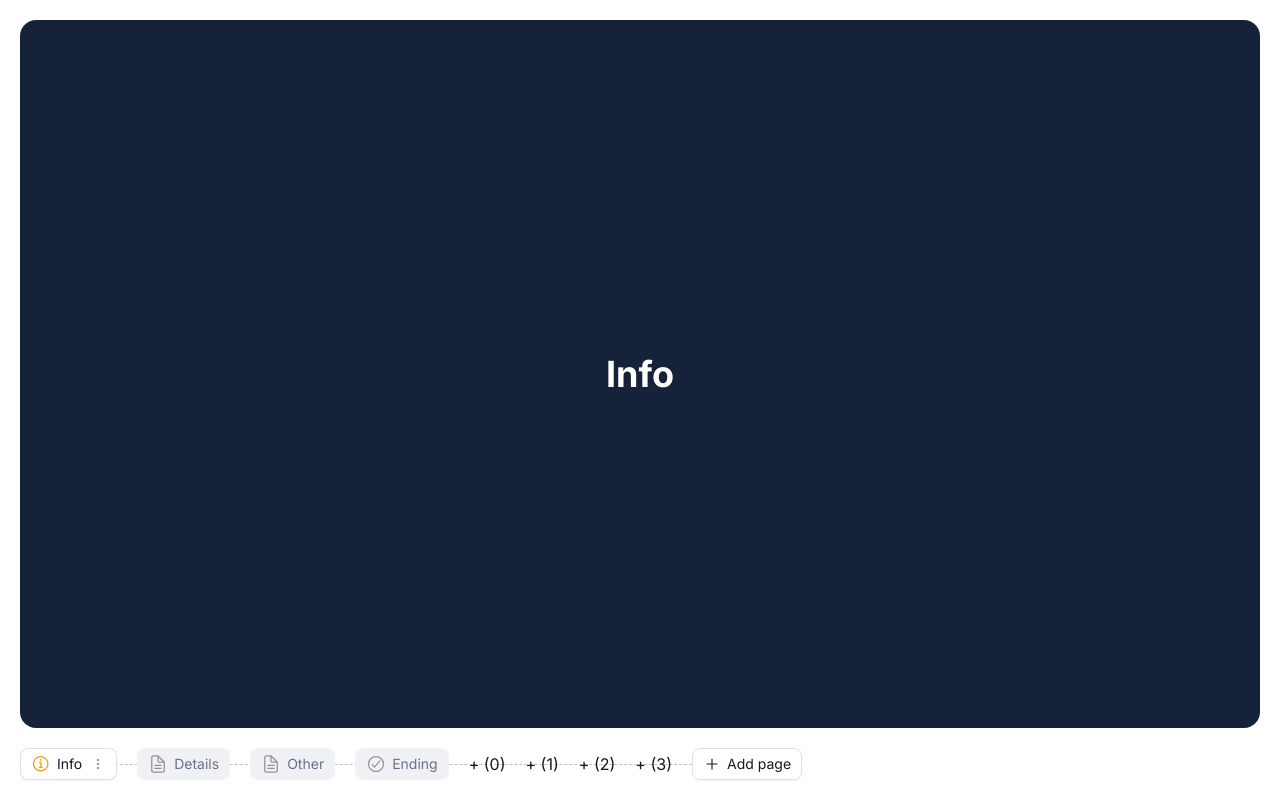
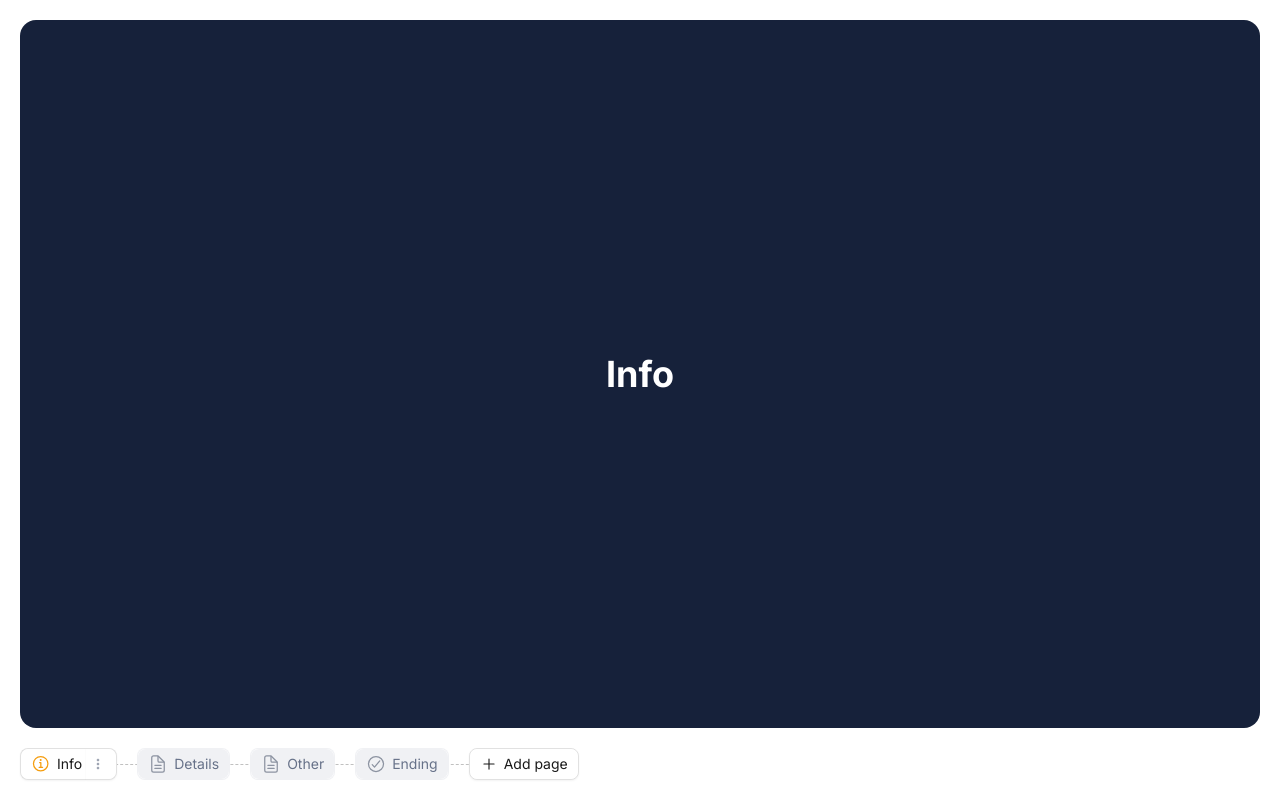
Before and after one commit to ignacioguerra/fillout-assessment, a React (Vite) app: page / in a window 1280 px wide. Built offline with nearby package versions, Linux system fonts and the light colour scheme.

Commit message:
Add after button

```diff
--- a/src/App.tsx
+++ b/src/App.tsx
@@ -45,7 +45,7 @@ function App() {
     setPageList(prevList => {
       if (index !== undefined) {
         const newList = [...prevList];
-        newList.splice(index, 0, newPage);
+        newList.splice(index+1, 0, newPage);
         return newList;
       } else {
         return [...prevList, newPage];
--- a/src/components/PageNavigation.tsx
+++ b/src/components/PageNavigation.tsx
@@ -26,6 +26,11 @@ function PageNavigation(
     onPageSelected?.(pageId)
   }
 
+  const handleAddAfter = (pageId: string) => {
+    const index = pageList.findIndex(page => page.id === pageId);
+    onAddPage?.(index)
+  }
+
   const handleAddPageButtonClick = () => {
     onAddPage?.()
   }
@@ -37,7 +42,7 @@ function PageNavigation(
   return (
     <div className="flex items-center gap-5 relative">
       <div className="absolute border-t-1 border-gray-200 border-dashed top-1/2 left-0 right-0" />
-      <div className="flex items-center gap-5 relative z-2">
+      <div className="flex items-center relative z-2">
         <SortableContainer items={pageList} onDragStart={handleDragStart} onDragEnd={handleDragEnd} onSort={handleSort}>
           {(page, { isOverlay } = { isOverlay: false }) => {
             const isDragging = page.id === draggingPageId
@@ -45,23 +50,19 @@ function PageNavigation(
             return (
               <div className={`
                 ${isShadow ? 'opacity-0' : ''}
+                ${isOverlay ? 'motion-safe:animate-drag' : 'motion-safe:animate-fade'}
               `}>
-                <div className={`${isOverlay ? 'motion-safe:animate-drag' : ''}`}>
-                  <PageNavigationTab
-                    page={page}
-                    isDragging={isDragging}
-                    onSelect={handlePageSelect}
-                  />
-                </div>
+                <PageNavigationTab
+                  page={page}
+                  isDragging={isDragging}
+                  onSelect={handlePageSelect}
+                  onAddAfter={handleAddAfter}
+                  withAddAfterButton={page.id !== pageList[pageList.length - 1].id}
+                />
               </div>
             )
           }}
         </SortableContainer>
-        {pageList.map((page, index) => (
-          <div key={page.id} className={`order-${(index+1)*2}`}>
-            + ({index})
-          </div>
-        ))}
       </div>
       <div className="relative z-1">
         <Button onClick={handleAddPageButtonClick}>
--- /dev/null
+++ b/src/components/PageNavigationAddButton.tsx
@@ -0,0 +1,27 @@
+import { IoAdd } from 'react-icons/io5'
+
+type ButtonProps = {
+  pageTitle: string,
+  onClick?: (e: React.MouseEvent) => void
+};
+
+function PageNavigationAddButton({ pageTitle, onClick }: ButtonProps) {
+
+  return (
+    <div className="group relative w-5 hover:w-10 has-focus-visible:w-10 transition-all duration-200 overflow-clip">
+      <button className="absolute inset-0 m-auto w-4 h-4 transition-all duration-200
+        flex justify-center items-center rounded-full shadow-xs cursor-pointer outline-0
+        bg-white hover:bg-gray-50 focus-visible:bg-white active:bg-white
+        border-1 border-gray-100 active:border-gray-100  focus-visible:border-secondary
+        scale-0 group-hover:scale-100 focus-visible:scale-100"
+        onClick={onClick}
+        onMouseDown={(e) => e.preventDefault()}
+        onKeyDown={(e) => e.stopPropagation()}
+      >
+        <IoAdd /> <span className="sr-only">Add page after {pageTitle}</span>
+      </button>
+    </div>
+  )
+}
+
+export default PageNavigationAddButton
--- a/src/components/PageNavigationTab.tsx
+++ b/src/components/PageNavigationTab.tsx
@@ -4,16 +4,19 @@ import ButtonGroup from './common/ButtonGroup';
 import { BiDotsVerticalRounded } from 'react-icons/bi';
 import { useRef, useState } from 'react';
 import PageNavigationTabSettings from './PageNavigationTabSettings'
+import PageNavigationAddButton from './PageNavigationAddButton';
 
 type PageNavigationProps = {
-  page: PageItem;
-  isDragging?: boolean;
-  onSelect?: (pageId: string) => void;
+  page: PageItem
+  isDragging?: boolean
+  withAddAfterButton?:boolean
+  onSelect?: (pageId: string) => void
+  onAddAfter?: (pageId: string) => void
 };
 
 type ReactEvent = React.PointerEvent | React.MouseEvent | React.KeyboardEvent;
 
-function PageNavigation({ page, onSelect, isDragging }: PageNavigationProps) {
+function PageNavigation({ page, onSelect, isDragging, withAddAfterButton, onAddAfter }: PageNavigationProps) {
   const [ isMenuVisible, setIsMenuVisible ] = useState(false)
   const nextIsMenuVisible = useRef(!isMenuVisible)
 
@@ -48,9 +51,12 @@ function PageNavigation({ page, onSelect, isDragging }: PageNavigationProps) {
     }
     stop(e);
   }
+  const handleAddAfterClick = () => {
+    onAddAfter?.(page.id)
+  }
 
   return (
-    <div className="relative">
+    <div className="relative flex">
       <ButtonGroup>
         <Button
           PrependIcon={page.icon}
@@ -71,22 +77,19 @@ function PageNavigation({ page, onSelect, isDragging }: PageNavigationProps) {
           </Button>
         )}</>
       </ButtonGroup>
-      {/* <div onMouseDown={stop}>
-      <Button>
-        +
-      </Button>
-      </div> */}
       { isMenuVisible &&
         <div className="absolute left-0 bottom-full -translate-y-2 select-none"
           onPointerDown={stop}
+          onMouseDown={stop}
           onKeyDown={handleMenuKeyDown}
           onBlur={handleMenuBlur}
         >
-          <div className="motion-safe:animate-fade">
+          <div className="motion-safe:animate-popover">
             <PageNavigationTabSettings />
           </div>
         </div>
       }
+      { withAddAfterButton && <PageNavigationAddButton pageTitle={page.title} onClick={handleAddAfterClick}/> }
     </div>
   )
 }
--- a/src/index.css
+++ b/src/index.css
@@ -14,10 +14,15 @@
   --color-gray-400: #8C93A1;
   --color-gray-500: #677289;
 
-  --animate-fade: fade 200ms ease;
+  --animate-fade: fade 400ms ease-in-out;
+  --animate-popover: popover 200ms ease;
   --animate-drag: drag 800ms ease-out alternate infinite;
 
   @keyframes fade {
+    from { opacity: 0;}
+    to { opacity: 1;}
+  }
+  @keyframes popover {
     from { opacity: 0; transform: translateY(0.5rem);}
     to { opacity: 1; transform: none;}
   }
```
